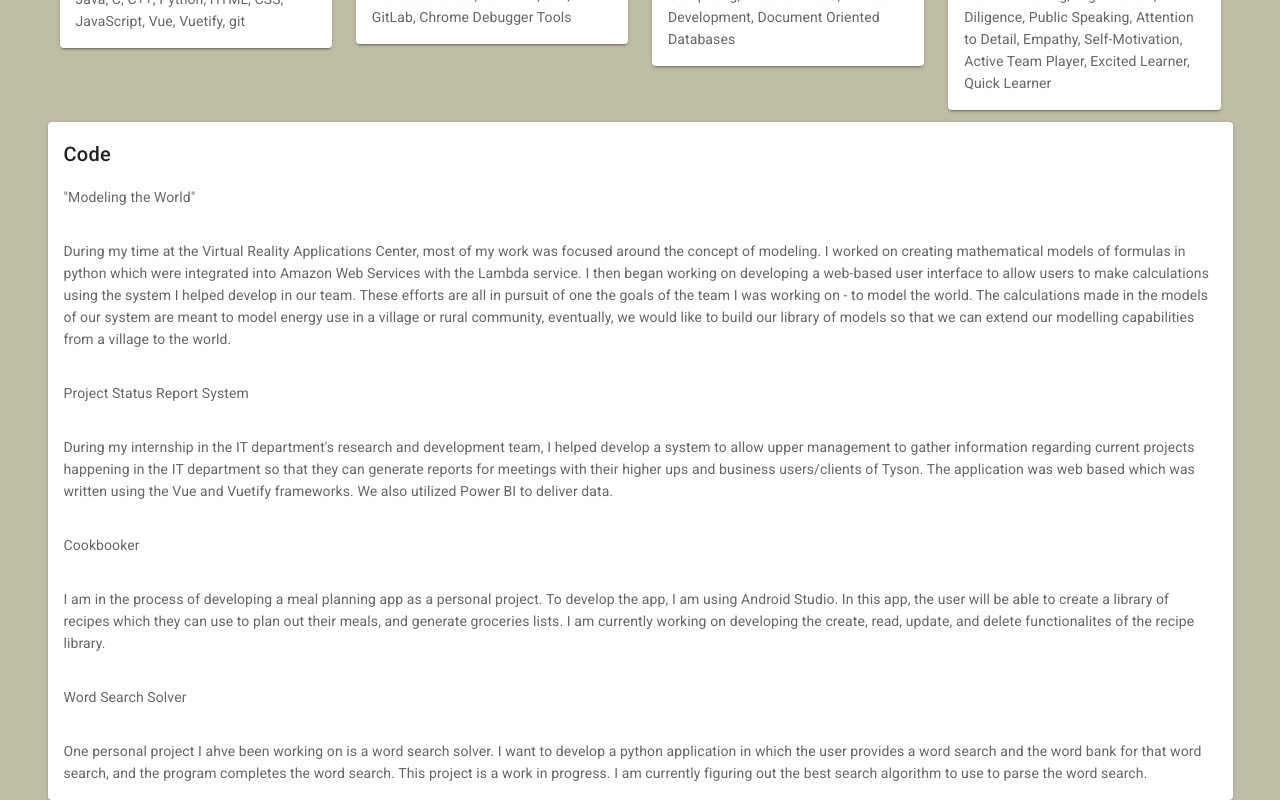
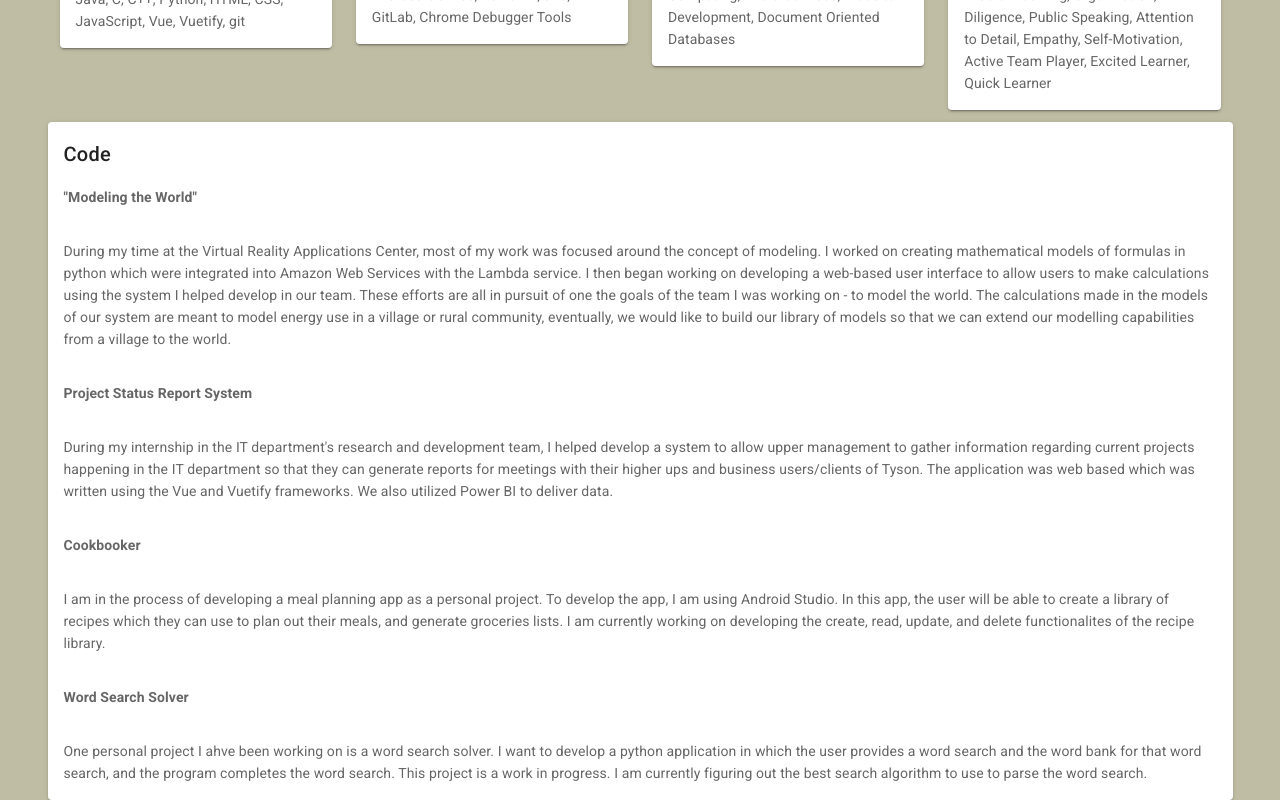
Before and after one commit to kjh04/kjh04.github.io-portfolio, a Vue app: page / in a window 1280 px wide. Shown: the part 516-1316 px from the top of the page. Built offline with nearby package versions, Linux system fonts and the light colour scheme.

Commit message:
Made code project titles bold

```diff
--- a/src/App.vue
+++ b/src/App.vue
@@ -94,7 +94,7 @@
         <v-row>
           <v-card>
             <v-card-title>Code</v-card-title>
-            <v-card-text>
+            <v-card-text class="bold">
               "Modeling the World"
             </v-card-text>
             <v-card-text>
@@ -105,7 +105,7 @@
               The calculations made in the models of our system are meant to model energy use in a village or rural community, eventually, we would like to build
               our library of models so that we can extend our modelling capabilities from a village to the world.
             </v-card-text>
-            <v-card-text>
+            <v-card-text class="bold">
               Project Status Report System
             </v-card-text>
             <v-card-text>
@@ -115,7 +115,7 @@
               The application was web based which was written using the Vue and Vuetify frameworks.
               We also utilized Power BI to deliver data.
             </v-card-text>
-            <v-card-text>
+            <v-card-text class="bold">
               Cookbooker
             </v-card-text>
             <v-card-text>
@@ -125,7 +125,7 @@
               meals, and generate groceries lists. I am currently working on developing the create, read, update, and delete functionalites
               of the recipe library.
             </v-card-text>
-            <v-card-text>
+            <v-card-text class="bold">
               Word Search Solver
             </v-card-text>
             <v-card-text>
@@ -158,4 +158,7 @@
   word-break: break-word;
   hyphens: auto;
 }
+.bold {
+  font-weight: bold;
+}
 </style>
```
